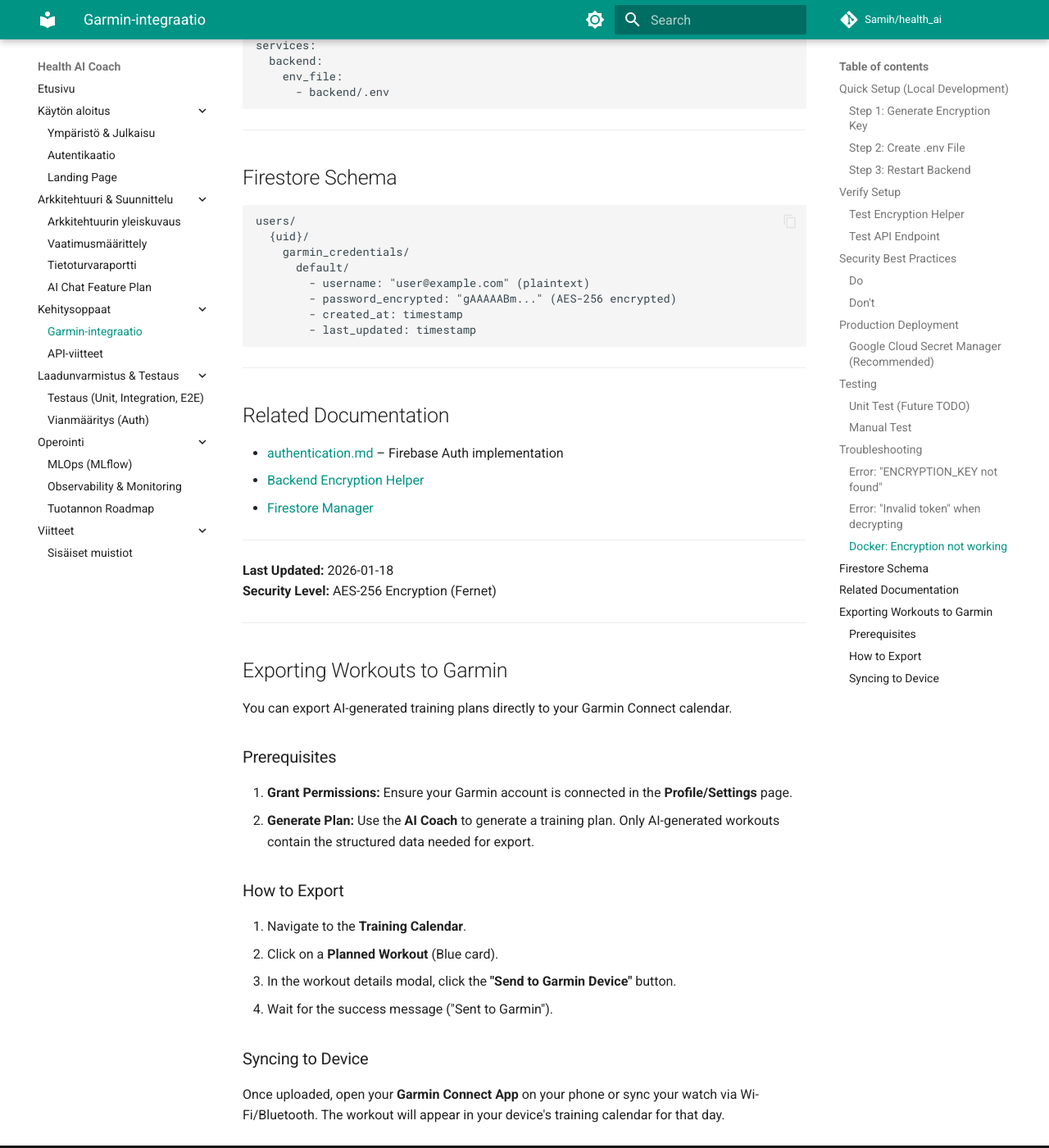
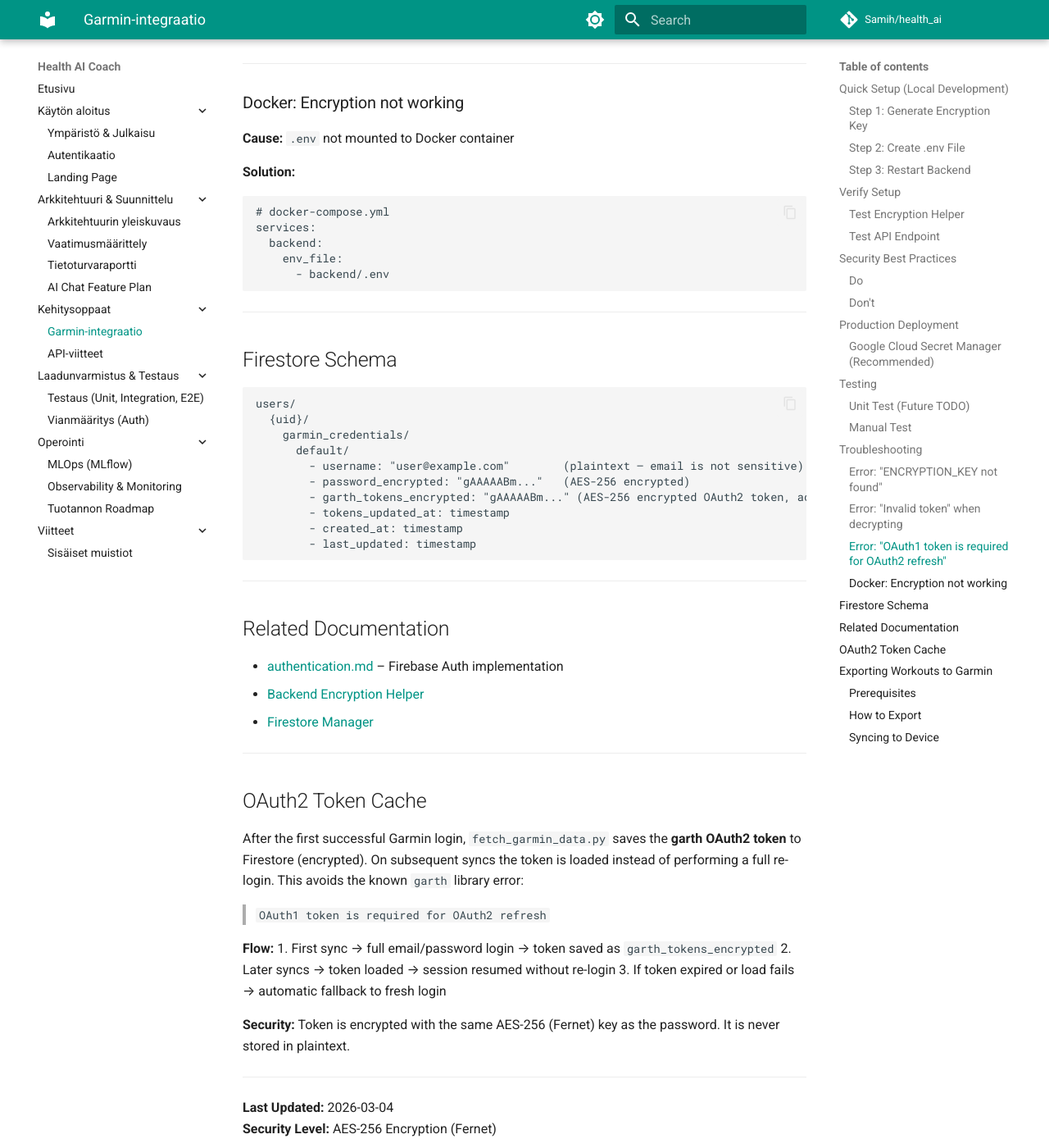
Before and after one commit to Sami-Python/Health_AI, an MkDocs documentation site: the page built from Docs/garmin_setup.md, in a window 1280 px wide and 1400 px high, scrolled down 4095 px. Shown: the whole window at 82% size. Built offline with MkDocs 1.6.1 and Material for MkDocs 9.7.7, drawn with Linux system fonts in a browser that asks for light colours; comment, search, counter and statistics services are not loaded; some of the changed text lies outside the part shown.

Commit message:
docs: update garmin_setup.md with OAuth2 token cache and Firestore schema

````diff
--- a/Docs/garmin_setup.md
+++ b/Docs/garmin_setup.md
@@ -189,6 +189,14 @@
 - Restore original encryption key from backup
 - OR delete all encrypted credentials and re-enter
 
+### Error: "OAuth1 token is required for OAuth2 refresh"
+
+**Cause:** `garth` library bug – token refresh fails after initial OAuth2 login.
+
+**Solution (automatic):** The backend saves the OAuth2 token to Firestore after first sync. Subsequent syncs resume from the saved token. If the error persists, disconnect and reconnect your Garmin account in Profile settings to force a fresh token save.
+
+---
+
 ### Docker: Encryption not working
 
 **Cause:** `.env` not mounted to Docker container
@@ -211,8 +219,10 @@
   {uid}/
     garmin_credentials/
       default/
-        - username: "user@example.com" (plaintext)
-        - password_encrypted: "gAAAAABm..." (AES-256 encrypted)
+        - username: "user@example.com"        (plaintext – email is not sensitive)
+        - password_encrypted: "gAAAAABm..."   (AES-256 encrypted)
+        - garth_tokens_encrypted: "gAAAAABm..." (AES-256 encrypted OAuth2 token, added after first sync)
+        - tokens_updated_at: timestamp
         - created_at: timestamp
         - last_updated: timestamp
 ```
@@ -227,7 +237,22 @@
 
 ---
 
-**Last Updated:** 2026-01-18
+## OAuth2 Token Cache
+
+After the first successful Garmin login, `fetch_garmin_data.py` saves the **garth OAuth2 token** to Firestore (encrypted). On subsequent syncs the token is loaded instead of performing a full re-login. This avoids the known `garth` library error:
+
+> `OAuth1 token is required for OAuth2 refresh`
+
+**Flow:**
+1. First sync → full email/password login → token saved as `garth_tokens_encrypted`
+2. Later syncs → token loaded → session resumed without re-login
+3. If token expired or load fails → automatic fallback to fresh login
+
+**Security:** Token is encrypted with the same AES-256 (Fernet) key as the password. It is never stored in plaintext.
+
+---
+
+**Last Updated:** 2026-03-04
 **Security Level:** AES-256 Encryption (Fernet)
 
 ---
````
